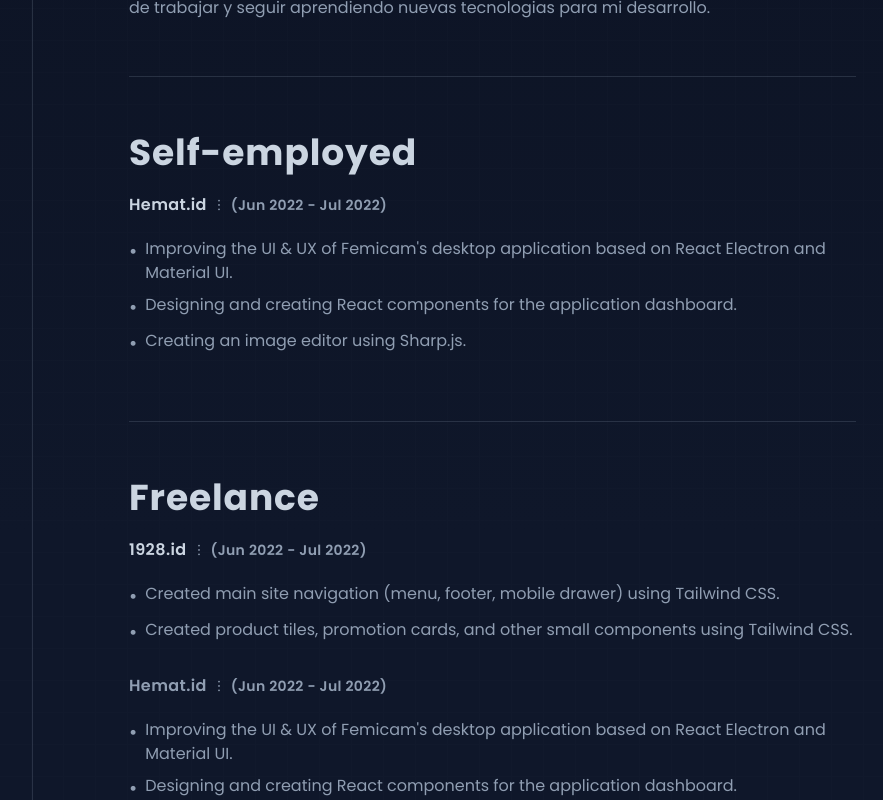
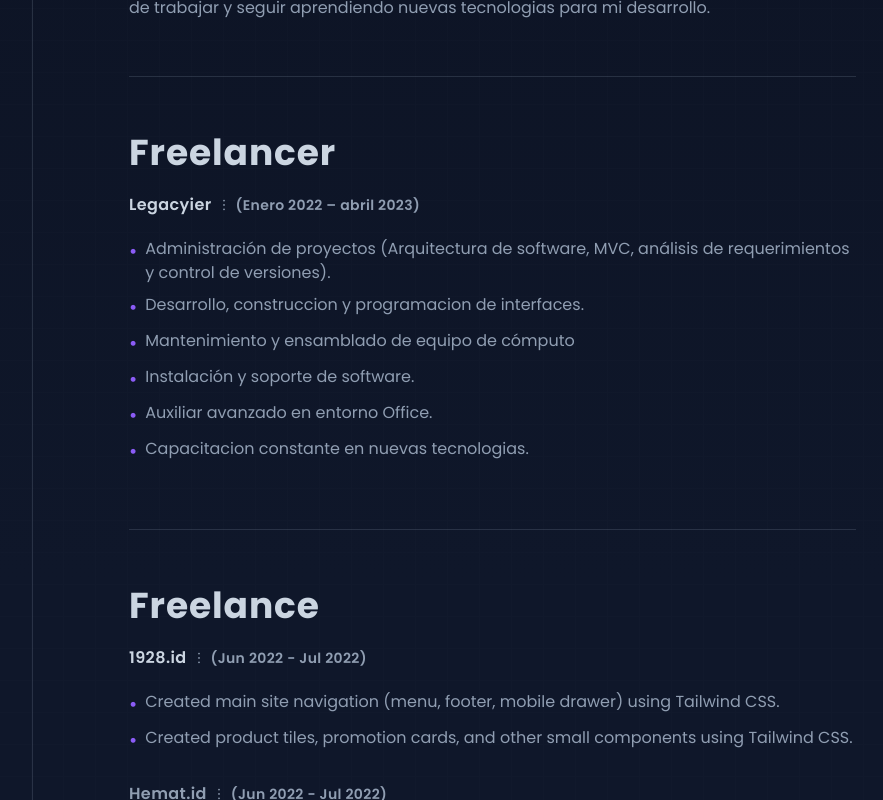
Before and after one commit to ImJars/Development-full-coding, a React (Vite) app: page /experience in a window 1280 px wide. Shown: the part 600-1400 px from the top of the page, without its empty margins (32-915 px from the left). Built offline with nearby package versions, Linux system fonts and the light colour scheme.

Commit message:
Update experiencia

```diff
--- a/src/components/experience/list.jsx
+++ b/src/components/experience/list.jsx
@@ -4,7 +4,7 @@ function List({ description }) {
   return (
     <>
         <li className="flex space-x-2 mb-2">
-            <font className="text-xl">
+            <font className="text-xl text-text-purple">
                 &#8226;
             </font>
             <p>
--- a/src/experience.jsx
+++ b/src/experience.jsx
@@ -212,19 +212,28 @@ function Experience() {
                 <div ref={refAnimateScroll}>
                   <div ref={refAnimate}>
                     <Content
-                      title={"Self-employed"}
-                      company={"Hemat.id"}
-                      date={"(Jun 2022 - Jul 2022)"}
+                      title={"Freelancer"}
+                      company={"Legacyier"}
+                      date={"(Enero 2022 – abril 2023)"}
                       description={
                         <ol>
                           <List
-                            description={`Improving the UI & UX of Femicam's desktop application based on React Electron and Material UI.`}
+                            description={`Administración de proyectos (Arquitectura de software, MVC, análisis de requerimientos y control de versiones).`}
                           />
                           <List
-                            description={`Designing and creating React components for the application dashboard.`}
+                            description={`Desarrollo, construccion y programacion de interfaces.`}
                           />
                           <List
-                            description={`Creating an image editor using Sharp.js.`}
+                            description={`Mantenimiento y ensamblado de equipo de cómputo`}
+                          />
+                          <List
+                            description={`Instalación y soporte de software.`}
+                          />
+                          <List
+                            description={`Auxiliar avanzado en entorno Office.`}
+                          />
+                          <List
+                            description={`Capacitacion constante en nuevas tecnologias.`}
                           />
                         </ol>
                       }
```
